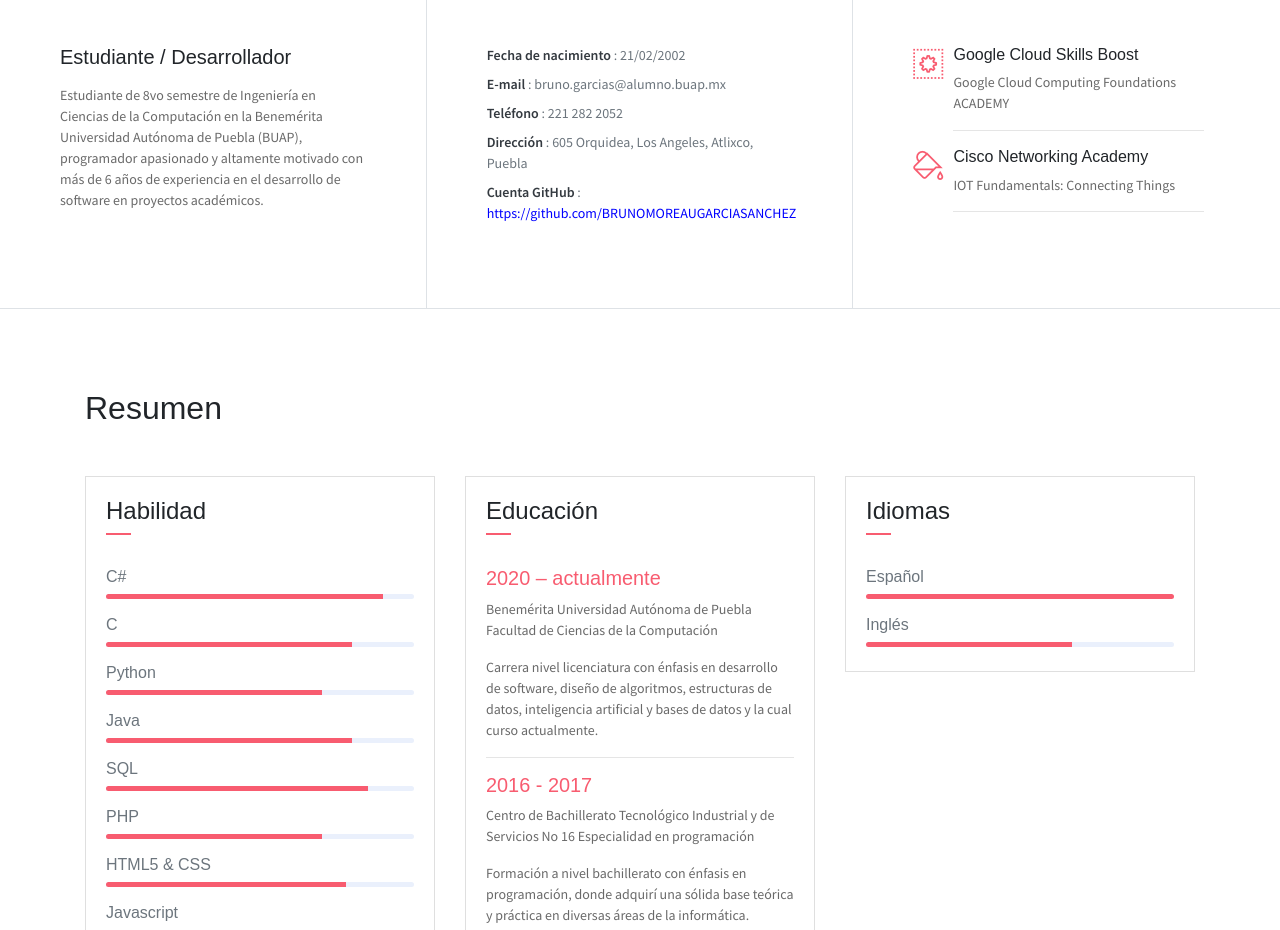
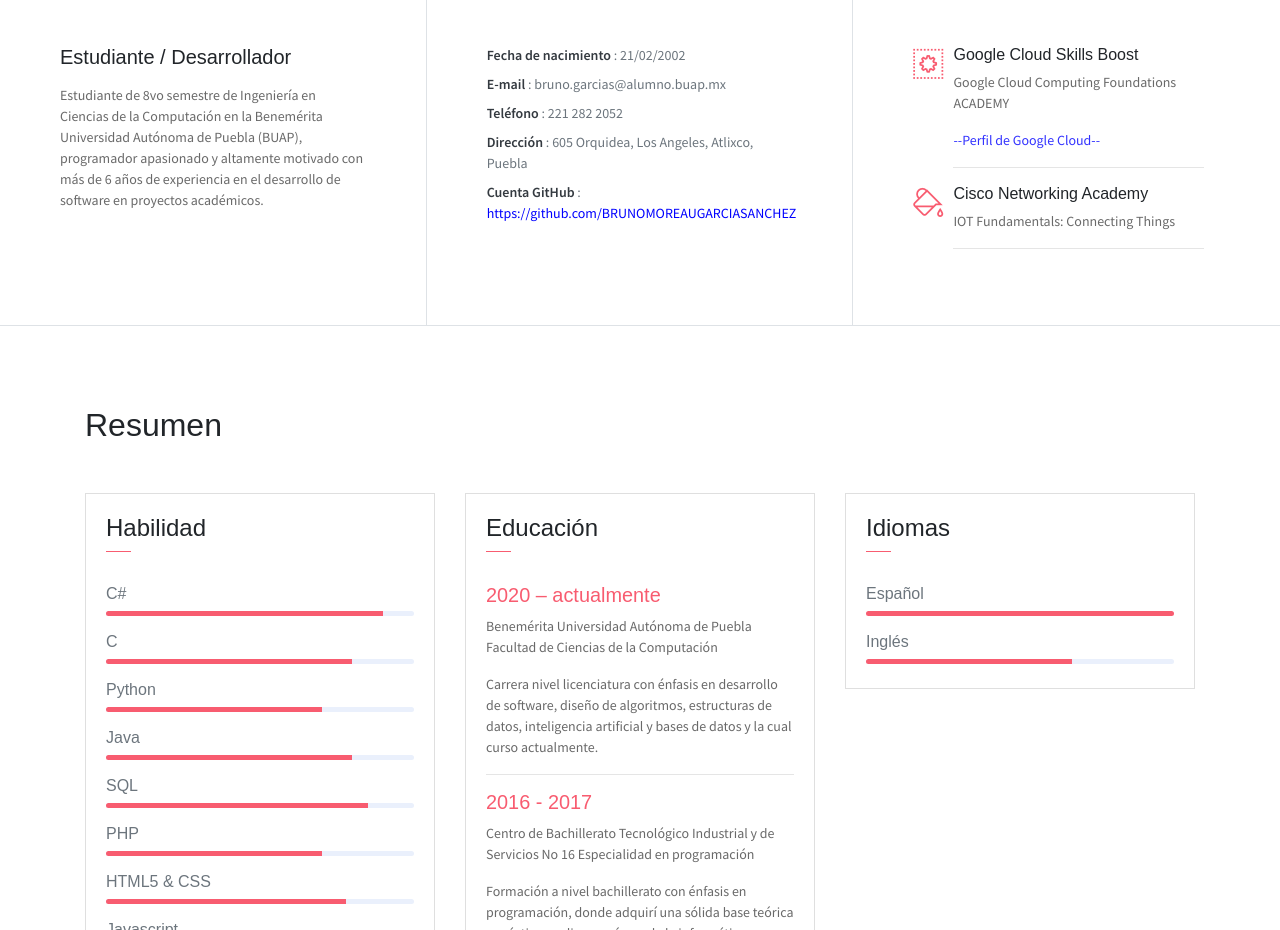
Before and after one commit to BRUNOMOREAUGARCIASANCHEZ/Portafolio, a website: page index.html in a window 1280 px wide. Shown: the part 823-1753 px from the top of the page. Drawn offline with Linux system fonts and the light colour scheme; some packages are replaced by stand-ins of ours.

Commit message:
Update index.html

```diff
--- a/index.html
+++ b/index.html
@@ -95,6 +95,12 @@
                     <div class="col-10 ml-auto mr-3">
                         <h6>Google Cloud Skills Boost</h6>
                         <p class="subtitle"> Google Cloud Computing Foundations ACADEMY</p>
+                        <p class="subtitle"> <a href="https://www.cloudskillsboost.google/public_profiles/5e530d96-ee6e-4e54-b57c-9ce12d160540" style="color: blue; text-decoration: none;"
+                           onmouseover="this.style.color='orange';"
+                           onmouseout="this.style.color='blue';"
+                           onmousedown="this.style.color='red';"
+                           onmouseup="this.style.color='blue';"
+                           onclick="this.style.color='purple';">--Perfil de Google Cloud--</a></p>
                         <hr>
                     </div>
                 </div>
```
